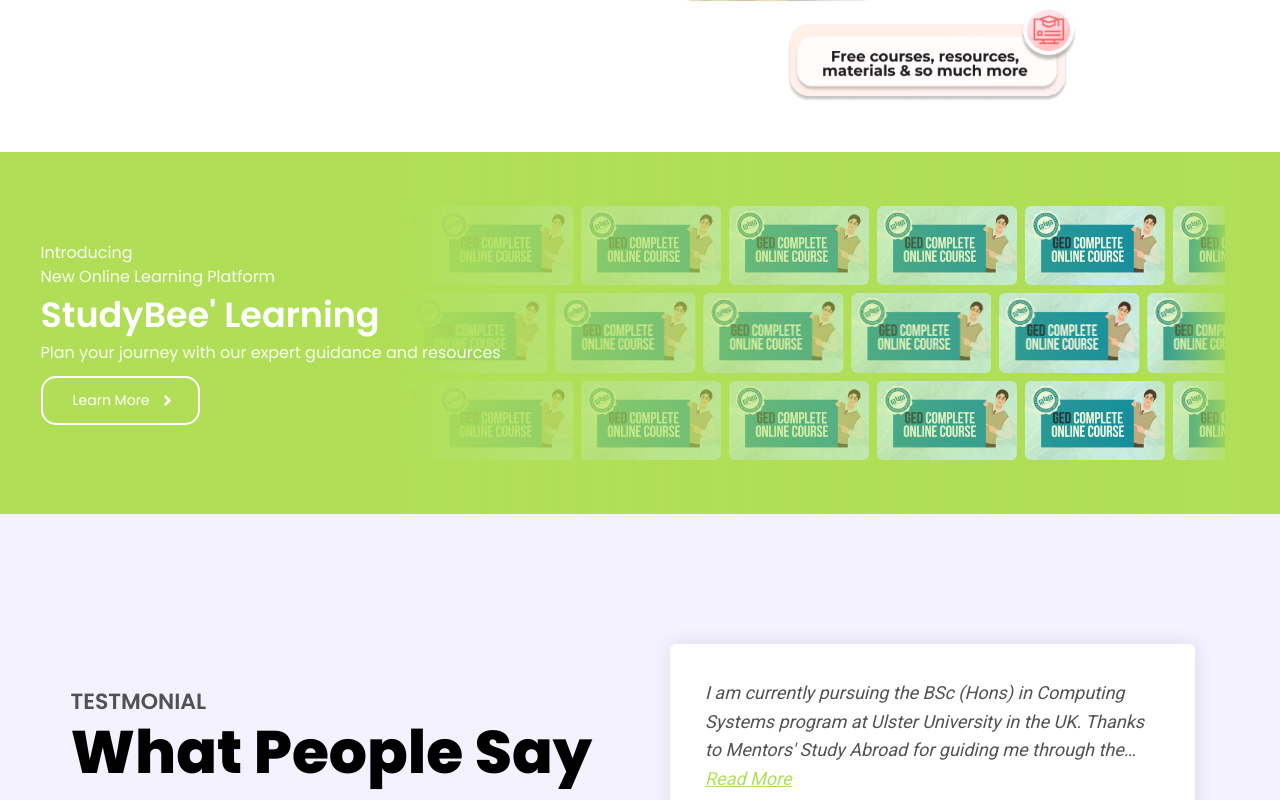
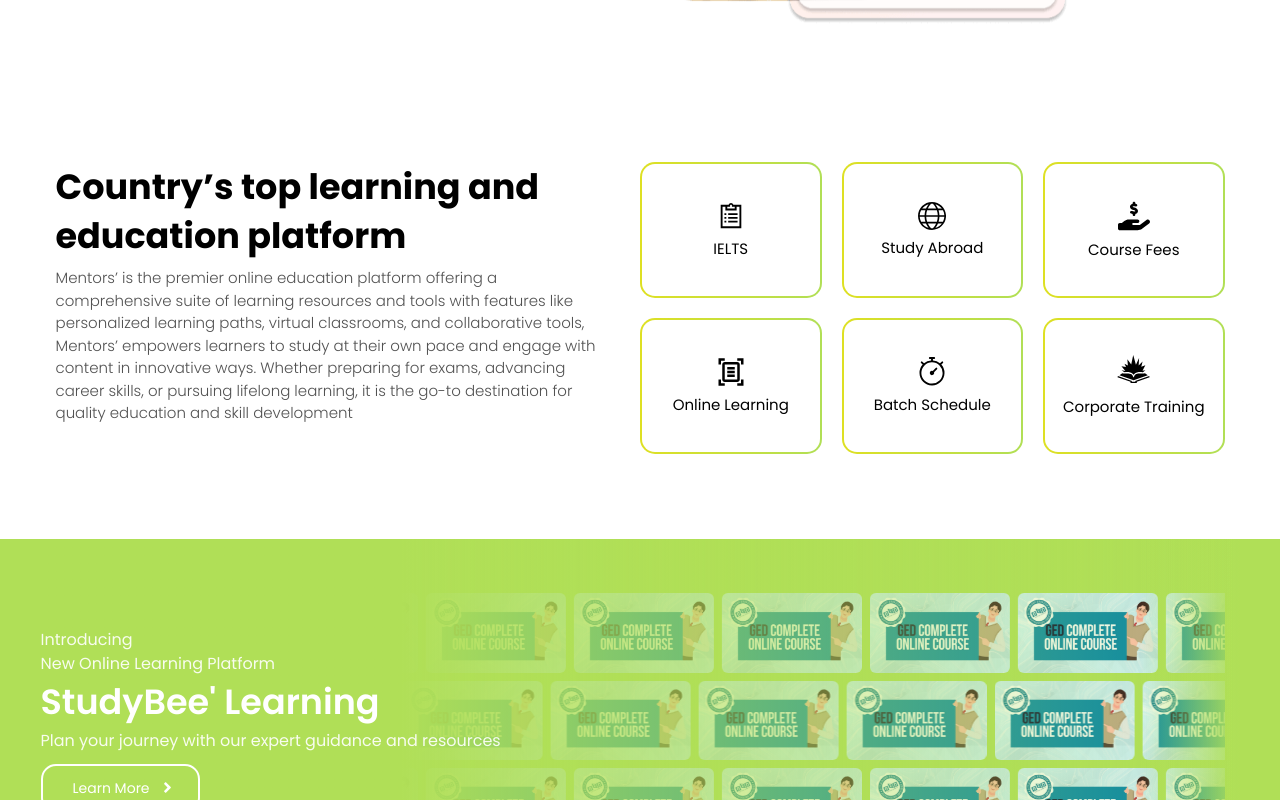
Before and after one commit to JilluRahmanJibon/StudyBee, a Next.js app: page / in a window 1280 px wide. Shown: the part 620-1420 px from the top of the page. Built offline with nearby package versions, Linux system fonts and the light colour scheme.

Commit message:
Countrys top learning and education platform Section Added

```diff
--- a/components/pages/home/index.tsx
+++ b/components/pages/home/index.tsx
@@ -1,3 +1,4 @@
+import HCountrysTopLearning from "./sections/HCountrysTopLearning";
 import HHero from "./sections/HHero";
 import HLearningPlatform from "./sections/HLearningPlatform";
 import HOurOtherBranches from "./sections/HOurOtherBranches";
@@ -7,6 +8,7 @@
   return (
     <div>
       <HHero />
+      <HCountrysTopLearning />
       <HLearningPlatform />
       <HTestimonial />
       <HOurOtherBranches />
--- /dev/null
+++ b/components/pages/home/sections/HCountrysTopLearning.tsx
@@ -0,0 +1,85 @@
+"use client";
+
+import { FaHandHoldingDollar } from "react-icons/fa6";
+import { GiEnlightenment } from "react-icons/gi";
+import { GoStopwatch } from "react-icons/go";
+import { LiaClipboardListSolid } from "react-icons/lia";
+import { LuHandCoins } from "react-icons/lu";
+import { MdOutlineDocumentScanner } from "react-icons/md";
+import { TfiWorld } from "react-icons/tfi";
+
+const HCountrysTopLearning = () => {
+  const CountrysTopLearningData = [
+    {
+      id: 1,
+      title: "IELTS",
+      icon: <LiaClipboardListSolid className="md:text-[30px] text-[27px] md:leading-[30px] leading-[27px]" />,
+    },
+    {
+      id: 2,
+      title: "Study Abroad",
+      icon: <TfiWorld className="md:text-[28px] text-[25px] md:leading-[30px] leading-[27px]" />,
+    },
+    {
+      id: 3,
+      title: "Course Fees",
+      icon: <FaHandHoldingDollar className="md:text-[32px] text-[29px] md:leading-[30px] leading-[27px]" />,
+    },
+    {
+      id: 4,
+      title: "Online Learning",
+      icon: <MdOutlineDocumentScanner className="md:text-[30px] text-[27px] md:leading-[30px] leading-[27px]" />,
+    },
+    {
+      id: 5,
+      title: "Batch Schedule",
+      icon: <GoStopwatch className="md:text-[30px] text-[27px] md:leading-[30px] leading-[27px]" />,
+    },
+    {
+      id: 6,
+      title: "Corporate Training",
+      icon: <GiEnlightenment className="md:text-[35px] text-[32px] md:leading-[30px] leading-[27px]" />,
+    },
+  ];
+
+  return (
+    <div>
+      <div className="xl:w-[1199px]! lg:w-[960px]! md:w-[720px] sm:w-[510px] w-full mx-auto h-auto px-[15px] xl:pt-[70px] md:pt-[30px] pt-0 flex lg:flex-row flex-col lg:justify-between justify-center font-poppins! lg:pb-[85px] pb-[50px]">
+        <div className="lg:w-1/2 w-full lg:pr-[30px] pr-0">
+          <h1 className="xl:text-[37px] md:text-[35px] sm3:text-[28px] text-[21px] text-black! font-bold font-poppins leading-[1.4] mb-[7px]">
+            Country’s top learning and<br className="hidden"/> education platform
+          </h1>
+          <p className="xl:text-[16px] md:text-[15px] sm3:text-[14px] text-[13px] font-light font-poppins leading-normal mb-[11px]">
+            Mentors’ is the premier online education platform offering a
+            comprehensive suite of learning resources and tools with features
+            like personalized learning paths, virtual classrooms, and
+            collaborative tools, Mentors’ empowers learners to study at their
+            own pace and engage with content in innovative ways. Whether
+            preparing for exams, advancing career skills, or pursuing lifelong
+            learning, it is the go-to destination for quality education and
+            skill development
+          </p>
+        </div>
+        <div className="lg:w-1/2 w-full h-full grid sm3:grid-cols-3 sm4:grid-cols-2 grid-cols-1 gap-5 lg:mt-0 sm3:mt-[25px] mt-[17px]">
+          {CountrysTopLearningData.map((card) => {
+            return (
+              <div
+                key={card.id}
+                className="w-full md:h-[136px] sm4:h-[120px] h-[130px] bg-linear3 bg-size-[200%] bg-left hover:bg-right p-0.5 group rounded-[15px]"
+              >
+                <div className="w-full h-full bg-white group-hover:bg-transparent flex flex-col justify-center text-center items-center md:px-[15px] px-[7px] rounded-[13px] transition-all duration-1000">
+                  <div className="text-black! group-hover:text-white! md:mb-[7px] mb-[5px] flex items-center transition-all duration-1000">
+                    {card.icon}
+                  </div>
+                  <h3 className="md:text-[15px] text-[14px] text-black! group-hover:text-white! transition-all duration-1000">{card.title}</h3>
+                </div>
+              </div>
+            );
+          })}
+        </div>
+      </div>
+    </div>
+  );
+};
+
+export default HCountrysTopLearning;
--- a/components/pages/home/sections/HHero.tsx
+++ b/components/pages/home/sections/HHero.tsx
@@ -109,7 +109,7 @@
           </div>
 
           <div
-            className={`md:w-[45%] w-[258px] xl:h-[370px] lg:h-[290px] md:h-[430px] sm3:h-[305px] h-auto ${
+            className={`md:w-[45%] w-[258px] h-auto ${
               showAnimationInBannerImage ? "banner_main_img1" : ""
             } lg:translate-y-[82px] md:translate-y-[100px] sm3:translate-y-[73px] sm2:translate-y-[53px] sm4:translate-y-[33px] translate-y-[23px] relative z-0`}
           >
```
